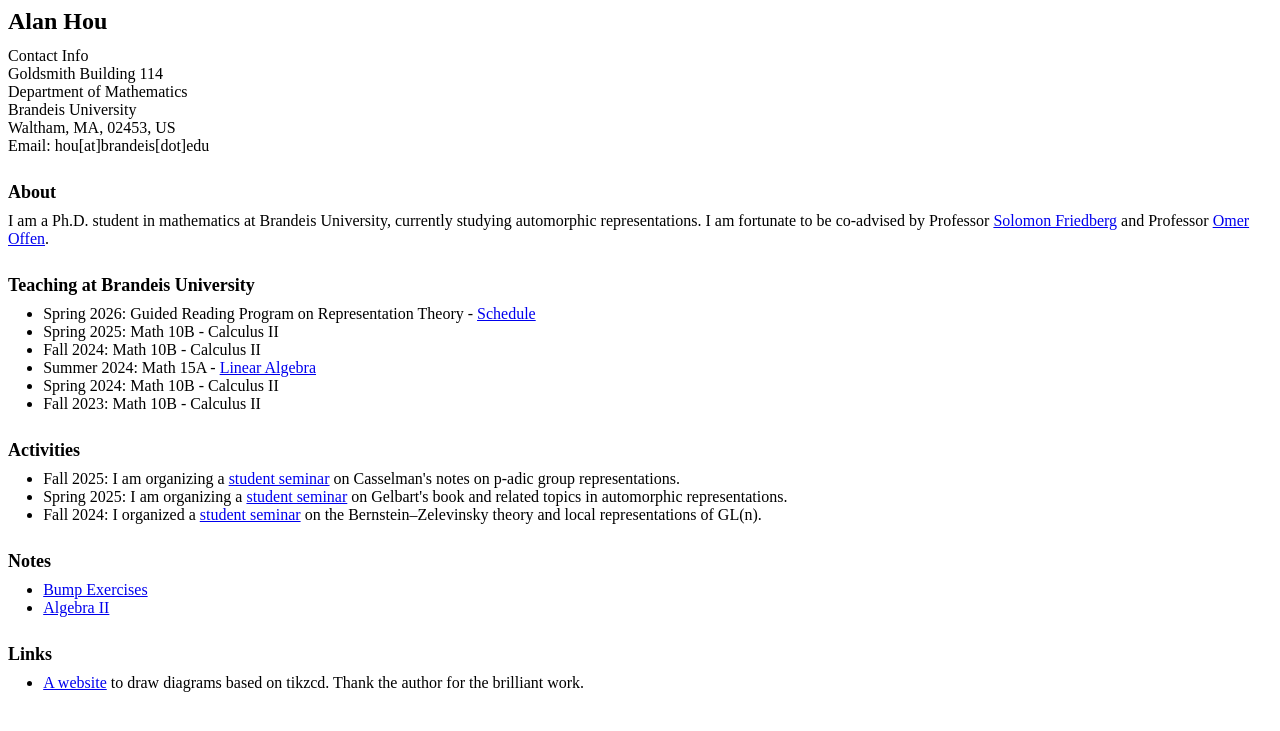
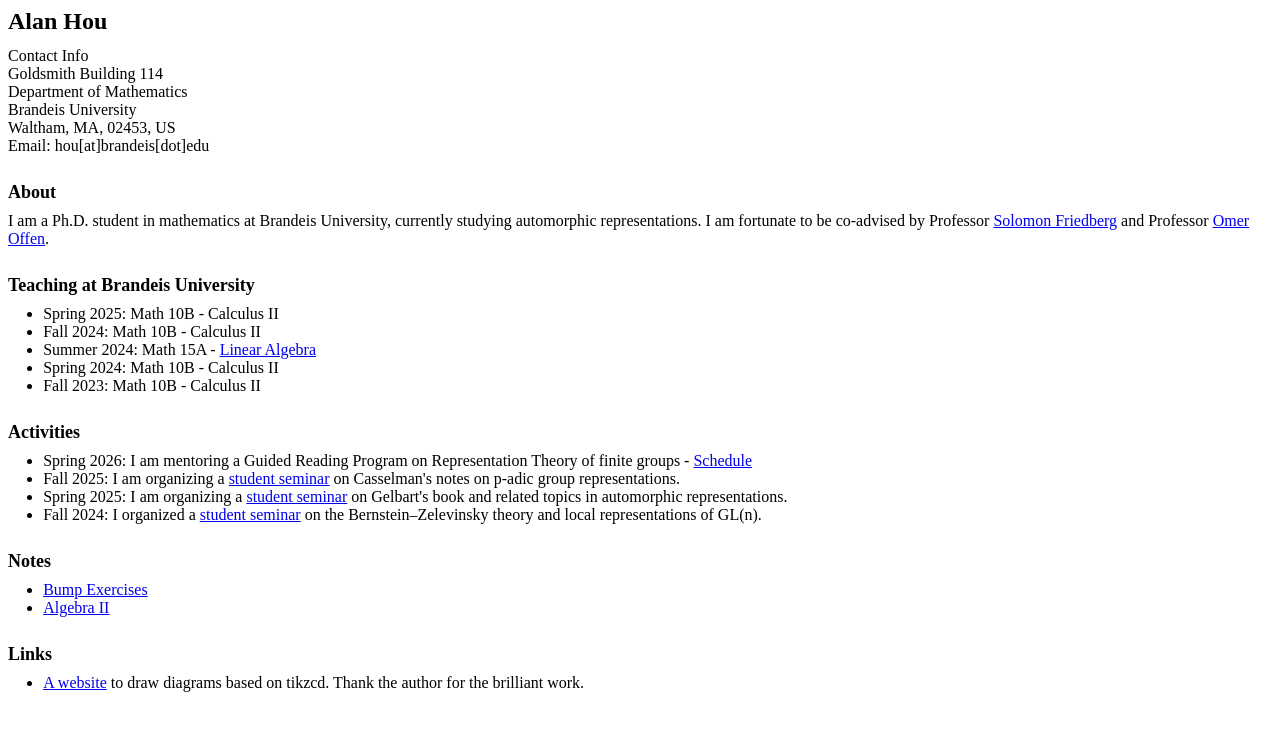
Before and after one commit to axhou/axhou.github.io, a Jekyll site: the page index.html, which Jekyll copies as it is, in a window 1280 px wide. Shown: the top 731 px of the page. Built offline with Jekyll 4.4.1, drawn with Linux system fonts in a browser that asks for light colours.

Commit message:
Update index.html

```diff
--- a/index.html
+++ b/index.html
@@ -82,6 +81,9 @@
 
 <h2>Activities</h2>
 <ul>
+  <li>
+    Spring 2026: I am mentoring a Guided Reading Program on Representation Theory of finite groups - <a href="./grp2026spring.html">Schedule</a>
+  </li>
     <li>
     Fall 2025: I am organizing a
     <a href="./25caspadic.html">student seminar</a> on Casselman's notes on p-adic group representations.
```
Also changed, not shown: other parts of index.html (+0 -1 lines).
